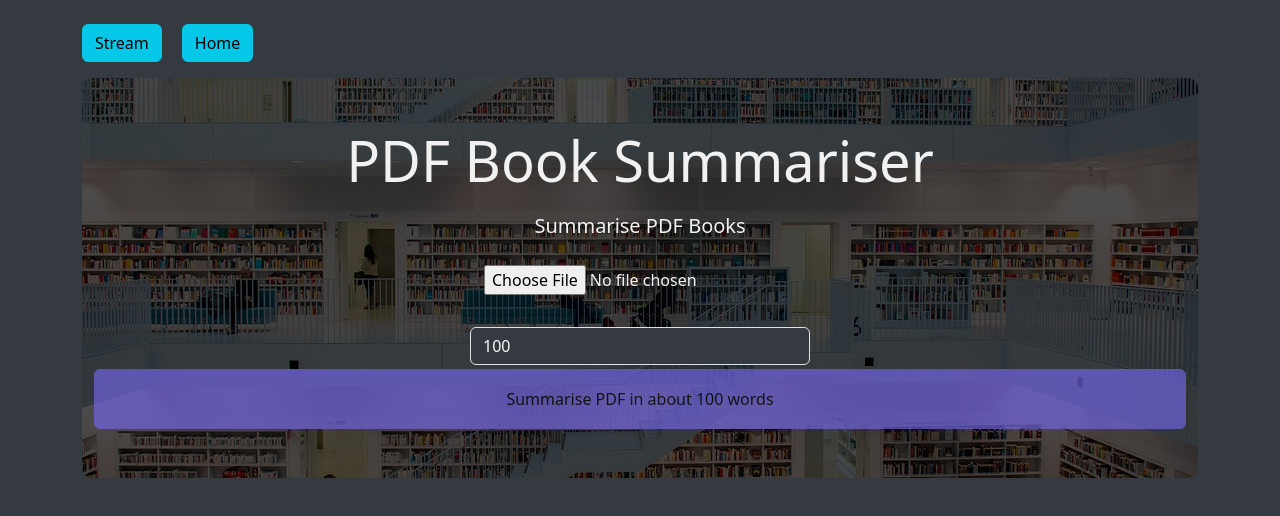
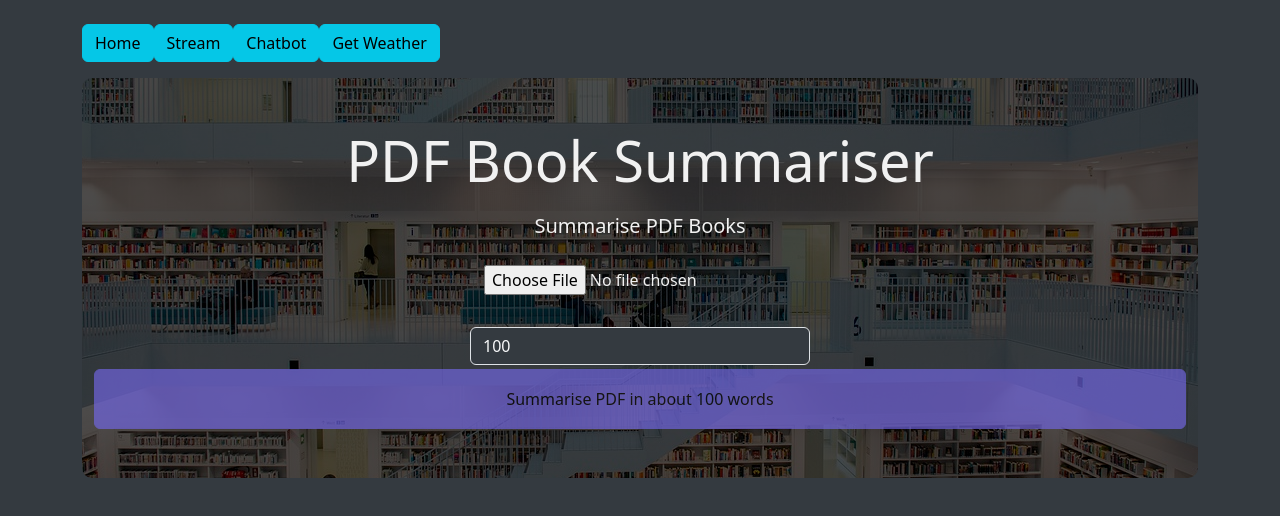
Before and after one commit to hassonor/openai-api-demos, a React (Create React App) app in the folder project_1/frontend/: page /pdfsummary in a window 1280 px wide. Shown: the top 516 px of the page. Built offline with nearby package versions, Linux system fonts and the light colour scheme.

Commit message:
add links for navigation

```diff
--- a/project_1/frontend/src/App.js
+++ b/project_1/frontend/src/App.js
@@ -14,7 +14,7 @@ function App() {
                 <Routes>
                     <Route path='/' element={<Home/>}/>
                     <Route path='/stream' element={<Stream/>}/>
-                    <Route path='/chat' element={<Chat/>}/>
+                    <Route path='/weather' element={<Chat/>}/>
                     <Route path='/chatbot' element={<Chatbot/>}/>
                     <Route path='/pdfsummary' element={<PDFSummary/>}/>
                 </Routes>
--- a/project_1/frontend/src/screens/Chat/Chat.js
+++ b/project_1/frontend/src/screens/Chat/Chat.js
@@ -1,5 +1,6 @@
 import React, {useState} from 'react';
 import '../styles/style.css';
+import {Link} from "react-router-dom";
 
 function Chat() {
     const [inputValue, setInputValue] = useState('');
@@ -50,6 +51,10 @@ function Chat() {
 
     return (
         <div className="container">
+            <Link to="/" className="btn btn-secondary mb-3">Home</Link>
+            <Link to="/stream" className="btn btn-secondary mb-3">Stream</Link>
+            <Link to="/chatbot" className="btn btn-secondary mb-3">Chatbot</Link>
+            <Link to="/pdfsummary" className="btn btn-secondary mb-3 mr-4">Book</Link>
             <form className="form-horizontal" onSubmit={handleSubmit}>
                 <div className="form-group row">
                     <div className="col-sm-10 mt-2">
--- a/project_1/frontend/src/screens/Chatbot/Chatbot.js
+++ b/project_1/frontend/src/screens/Chatbot/Chatbot.js
@@ -1,6 +1,7 @@
 import React, {useState, useEffect} from 'react';
 import './styles/style.css';
 import axios from "axios";
+import {Link} from "react-router-dom";
 
 function Chatbot() {
     const [inputMessage, setInputMessage] = useState('');
@@ -111,6 +112,10 @@ function Chatbot() {
 
     return (
         <div>
+            <Link to="/" className="btn btn-secondary mb-3">Home</Link>
+            <Link to="/stream" className="btn btn-secondary mb-3">Stream</Link>
+            <Link to="/weather" className="btn btn-secondary mb-3">Get Weather</Link>
+            <Link to="/pdfsummary" className="btn btn-secondary mb-3 mr-4">Book</Link>
             <div className='d-flex flex-column chat-page'>
 
                 <div id='personalities' className='text-center'>
--- a/project_1/frontend/src/screens/Home/Home.js
+++ b/project_1/frontend/src/screens/Home/Home.js
@@ -2,23 +2,23 @@ import React, {useState} from 'react';
 import '../styles/style.css';
 import {Link} from "react-router-dom";
 
-function Home (){
+function Home() {
     const [inputValue, setInputValue] = useState('');
     const [error, setError] = useState('');
     const [result, setResult] = useState('');
     const [prompt, setPrompt] = useState('');
     const [jresult, setJresult] = useState('');
 
-    const handleSubmit = async(event) => {
+    const handleSubmit = async (event) => {
         event.preventDefault();
-        if(!inputValue){
+        if (!inputValue) {
             setError('Please enter a prompt!');
             setPrompt('');
             setResult('');
             setJresult('');
             return;
         }
-        try{
+        try {
             const response = await fetch('/api/chatgpt', {
                 method: 'POST',
                 headers: {'Content-Type': 'application/json'},
@@ -27,7 +27,7 @@ function Home (){
                 })
             });
 
-            if(response.ok){
+            if (response.ok) {
                 const data = await response.json();
                 console.log(data);
                 setPrompt(inputValue);
@@ -36,13 +36,11 @@ function Home (){
                 setInputValue('');
                 setError('');
 
-            }
-            else{
+            } else {
                 throw new Error('An error occurred while submitting the form.');
             }
 
-        }
-        catch(error){
+        } catch (error) {
             console.log(error);
             setResult('');
             setError('An error occurred while submitting the form.');
@@ -52,8 +50,11 @@ function Home (){
 
     return (
         <div className='container position-relative mt-4 '>
-            <Link to="/stream" className="btn btn-secondary mb-3" style={{ marginRight: '20px' }}>Stream</Link>
-            <Link to="/pdfsummary" className="btn btn-secondary mb-3 mr-4">Book Summary</Link>
+            <Link to="/stream" className="btn btn-secondary mb-3">Stream</Link>
+            <Link to="/chatbot" className="btn btn-secondary mb-3">Chatbot</Link>
+            <Link to="/weather" className="btn btn-secondary mb-3">Get Weather</Link>
+            <Link to="/pdfsummary" className="btn btn-secondary mb-3 mr-4">Book</Link>
+
             <form className='form-horizontal' onSubmit={handleSubmit}>
                 <div className='row form-group  mt-2'>
                     <div className='col-sm-10'>
--- a/project_1/frontend/src/screens/PDFSummary/PDFSummary.js
+++ b/project_1/frontend/src/screens/PDFSummary/PDFSummary.js
@@ -3,7 +3,7 @@ import {Link} from "react-router-dom";
 import axios from "axios";
 import '../styles/style.css';
 
-function PDFSummary (){
+function PDFSummary() {
     const [inputValue, setInputValue] = useState('');
     const [error, setError] = useState('');
     const [result, setResult] = useState('');
@@ -17,29 +17,29 @@ function PDFSummary (){
         setSelectedFile(file);
     }
 
-    const handleSubmit = async(event) => {
+    const handleSubmit = async (event) => {
         event.preventDefault();
         setLoading(true);
 
 
-        if(!maxWords){
+        if (!maxWords) {
             setError('Please enter a number of words for the summary!');
             setResult('');
             setJresult('');
             return;
         }
 
-        try{
+        try {
             const formData = new FormData();
             formData.append('pdf', selectedFile);
             formData.append('maxWords', maxWords);
 
-            const response = await axios.post('/api/chatgpt/summary-pdf',formData, {
+            const response = await axios.post('/api/chatgpt/summary-pdf', formData, {
                 headers: {'Content-Type': 'multipart/form-data'},
             });
 
             console.log(response.data);
-            if(response.data.error){
+            if (response.data.error) {
                 setError(response.data.error);
                 return;
             }
@@ -60,26 +60,27 @@ function PDFSummary (){
             //     throw new Error('An error occurred while submitting the form.');
             // }
 
-        }
-        catch(error){
+        } catch (error) {
             console.log(error);
             setResult('');
             setError('An error occurred while submitting the form.');
-        }
-        finally {
+        } finally {
             setLoading(false);
         }
     }
 
     return (
         <div className='container position-relative mt-4'>
-            <Link to="/stream" className="btn btn-secondary mb-3" style={{ marginRight: '20px' }}>Stream</Link>
             <Link to="/" className="btn btn-secondary mb-3">Home</Link>
+            <Link to="/stream" className="btn btn-secondary mb-3">Stream</Link>
+            <Link to="/chatbot" className="btn btn-secondary mb-3">Chatbot</Link>
+            <Link to="/weather" className="btn btn-secondary mb-3">Get Weather</Link>
             <div className='hero d-flex align-items-center justify-content-center text-center flex-column p-4'>
                 <h1 className='display-4 mb-3'>PDF Book Summariser</h1>
                 <p className='lead mb-4'>Summarise PDF Books</p>
                 <form className='w-100' onSubmit={handleSubmit}>
-                    <input type='file' accept='.pdf' onChange={handleFileChange} className='mb-3' /> {/* Added margin-bottom */}
+                    <input type='file' accept='.pdf' onChange={handleFileChange}
+                           className='mb-3'/> {/* Added margin-bottom */}
                     <div className="form-group row">
                         <div className="col-sm-4 offset-sm-4 mt-3">
                             <input type='number' min='10' value={maxWords}
@@ -90,7 +91,8 @@ function PDFSummary (){
                                    className='form-control'
                             />
                         </div>
-                        <button type='submit' disabled={!selectedFile || loading} className='btn btn-primary custom-button mt-1'>
+                        <button type='submit' disabled={!selectedFile || loading}
+                                className='btn btn-primary custom-button mt-1'>
                             {loading ? 'Analysing PDF... Please wait' : `Summarise PDF in about ${maxWords} words`}
                         </button>
                     </div>
--- a/project_1/frontend/src/screens/Stream/Stream.js
+++ b/project_1/frontend/src/screens/Stream/Stream.js
@@ -1,4 +1,4 @@
-import React, { useState } from 'react';
+import React, {useState} from 'react';
 import '../styles/style.css';
 import {Link} from "react-router-dom";
 
@@ -23,8 +23,8 @@ function Stream() {
         try {
             const response = await fetch('/api/chatgpt/stream', {
                 method: 'POST',
-                headers: { 'Content-Type': 'application/json' },
-                body: JSON.stringify({ text: inputValue }),
+                headers: {'Content-Type': 'application/json'},
+                body: JSON.stringify({text: inputValue}),
             });
 
             if (response.ok) {
@@ -37,7 +37,7 @@ function Stream() {
                 setError('');
 
                 while (true) {
-                    const { value, done } = await reader.read();
+                    const {value, done} = await reader.read();
                     if (done) break;
 
                     const text = new TextDecoder().decode(value);
@@ -63,8 +63,11 @@ function Stream() {
 
     return (
         <div className='container position-relative mt-4'>
-            <Link to="/pdfsummary" className="btn btn-secondary mb-3 mr-4" style={{ marginRight: '20px' }}>Book Summary</Link>
             <Link to="/" className="btn btn-secondary mb-3">Home</Link>
+            <Link to="/chatbot" className="btn btn-secondary mb-3">Chatbot</Link>
+            <Link to="/weather" className="btn btn-secondary mb-3">Get Weather</Link>
+            <Link to="/pdfsummary" className="btn btn-secondary mb-3 mr-4" style={{marginRight: '20px'}}>Book
+                Summary</Link>
             <h5 className='display-6 mb-3'>Stream with OpenAI</h5>
             <form className='form-horizontal' onSubmit={handleSubmit}>
                 <div className='row form-group mt-2'>
@@ -74,7 +77,7 @@ function Stream() {
                                 className='form-control custom-input'
                                 id='floatingTextarea'
                                 placeholder='Enter a prompt'
-                                style={{ height: '100px' }}
+                                style={{height: '100px'}}
                                 value={inputValue}
                                 onChange={(event) => setInputValue(event.target.value)}
                                 onKeyDown={(event) => {
@@ -94,7 +97,8 @@ function Stream() {
             </form>
             {error && <div className='alert alert-dark mt-3'>{error}</div>}
             {prompt && <div className='alert alert-secondary mt-3'>{prompt}</div>}
-            {result && <div className='alert alert-success mt-3' style={{ whiteSpace: 'pre-line'}} dangerouslySetInnerHTML={{__html: result}}></div>}
+            {result && <div className='alert alert-success mt-3' style={{whiteSpace: 'pre-line'}}
+                            dangerouslySetInnerHTML={{__html: result}}></div>}
             {result && (
                 <pre className="alert alert-info mt-3">
                     <code>{jresult}</code>
```
Lines whose indentation alone changed are shown as unchanged.
